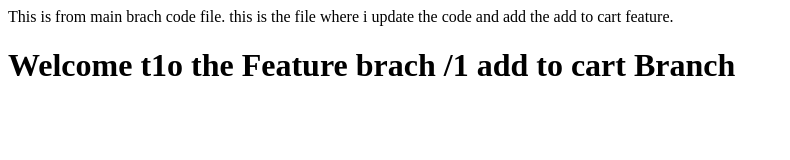
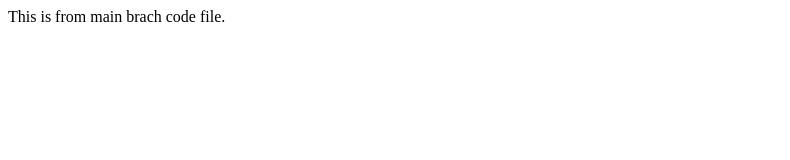
Before and after one commit to AryanVaishnani07/gir_practice, a plain HTML site: page index.html in a window 1280 px wide. Shown: the whole page, without its empty margins (0-790 px from the left). Drawn offline with Linux system fonts and the light colour scheme.

```diff
--- a/index.html
+++ b/index.html
@@ -6,7 +6,6 @@
     <title>Main </title>
 </head>
 <body>
-    This is from main brach code file. this is the file where i update the code and add the add to cart feature.
-    <h1>Welcome t1o the Feature brach /1 add to cart  Branch</h1>
+    This is from main brach code file.
 </body>
 </html>
```
